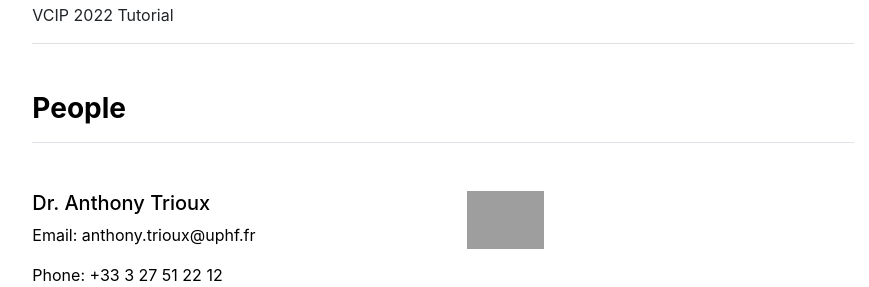
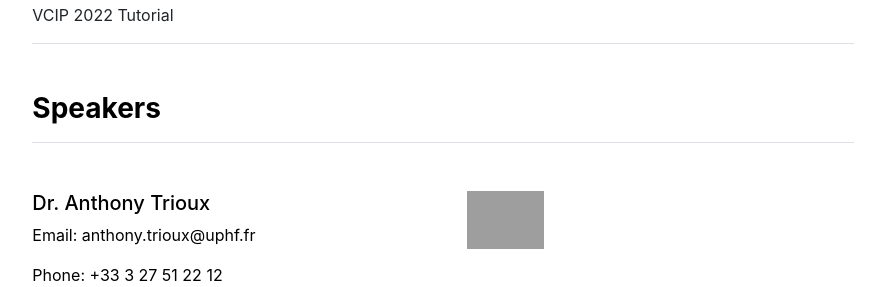
Before and after one commit to XiaYi59/LVCT, a Jekyll site: the page built from people.md, in a window 1280 px wide. Shown: the part 153-440 px from the top of the page, without its empty margins (197-1066 px from the left). Built offline with Jekyll 4.4.1, drawn with Linux system fonts in a browser that asks for light colours.

Commit message:
Update people.html

```diff
--- a/_layouts/people.html
+++ b/_layouts/people.html
@@ -4,7 +4,7 @@ layout: default
 
 {{ content }}
 
-<h3 class="fw-bold border-bottom pb-3 mb-5">People</h3>
+<h3 class="fw-bold border-bottom pb-3 mb-5">Speakers</h3>
 {% for person in site.data.settings.people %}
 <div class="row g-5 mb-5">
   <div class="col-md-6">
```
